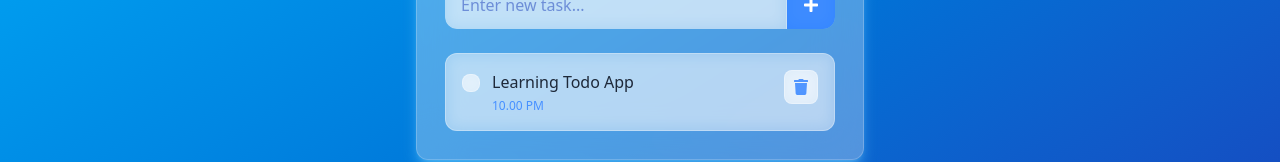
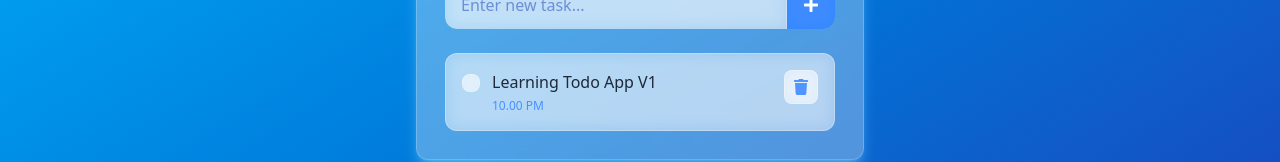
Before and after one commit to WasnDChii4/Todo-AppV1, a React (Vite) app: page / in a window 1280 px wide. Shown: the part 415-577 px from the top of the page. Built offline with nearby package versions, Linux system fonts and the light colour scheme.

Commit message:
pembenaran

```diff
--- a/src/components/Todo.jsx
+++ b/src/components/Todo.jsx
@@ -3,7 +3,7 @@ import {FaPlus, FaTrash, FaCheck} from "react-icons/fa";
 
 export default function Todo() {
   const [todos, setTodos] = useState([
-    {id: 1, text: 'Learning Todo App', time: '10.00 PM', completed: false}
+    {id: 1, text: 'Learning Todo App V1', time: '10.00 PM', completed: false}
   ])
   const [newTodo, setNewTodo] = useState('')
 
```
